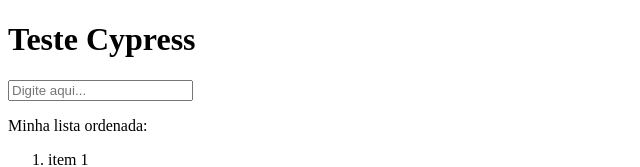
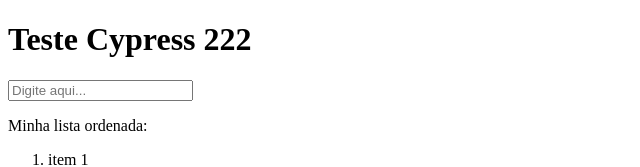
Before and after one commit to alexronny91/testeCI, a plain HTML site: page index.html in a window 1280 px wide. Shown: the top 167 px of the page, without its empty margins (0-640 px from the left). Drawn offline with Linux system fonts and the light colour scheme.

Commit message:
Update index.html

```diff
--- a/index.html
+++ b/index.html
@@ -7,7 +7,7 @@
 </head>
 
 <body>
-  <h1>Teste Cypress</h1>
+  <h1>Teste Cypress 222</h1>
 
   <input type=”text” placeholder="Digite aqui...">
 
```
